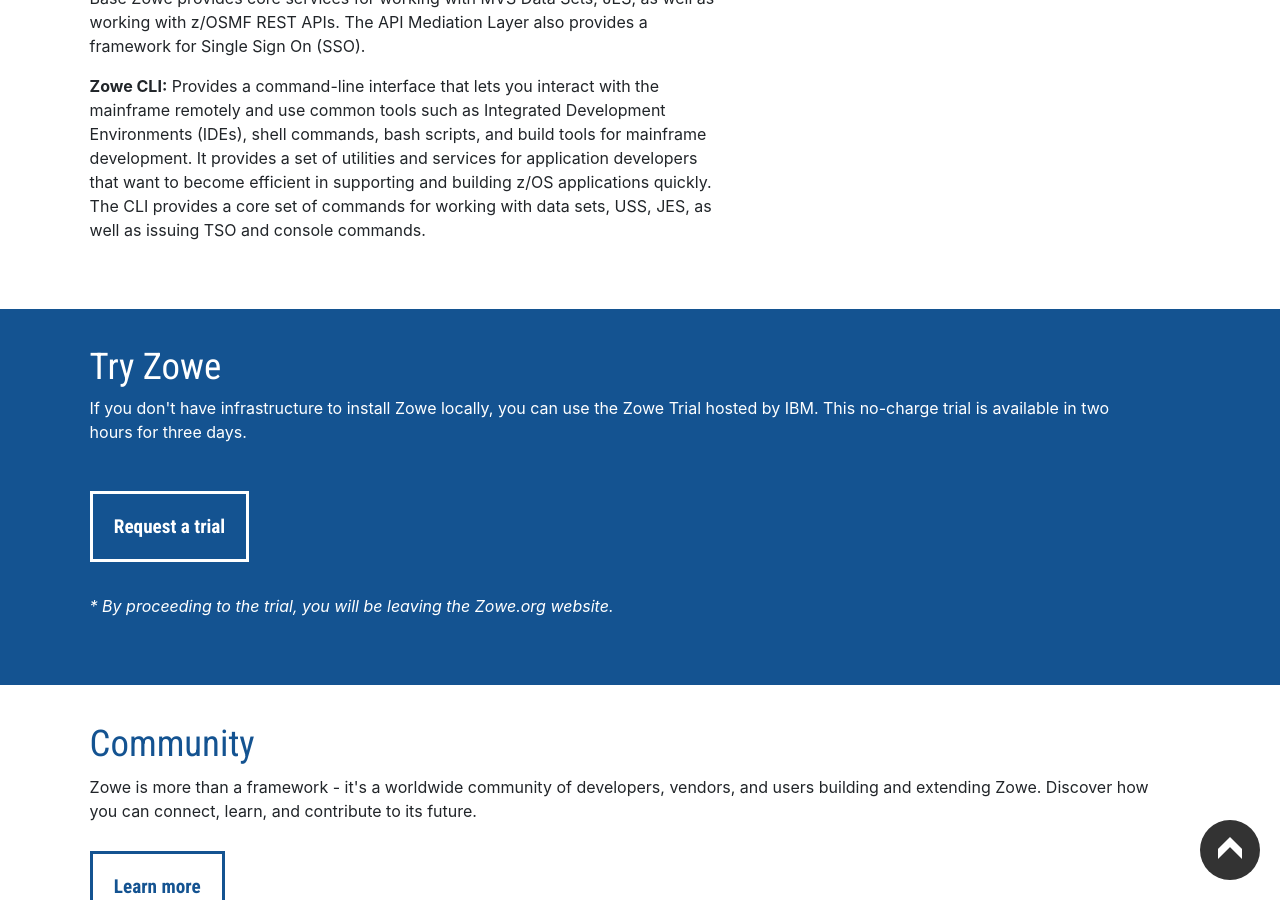
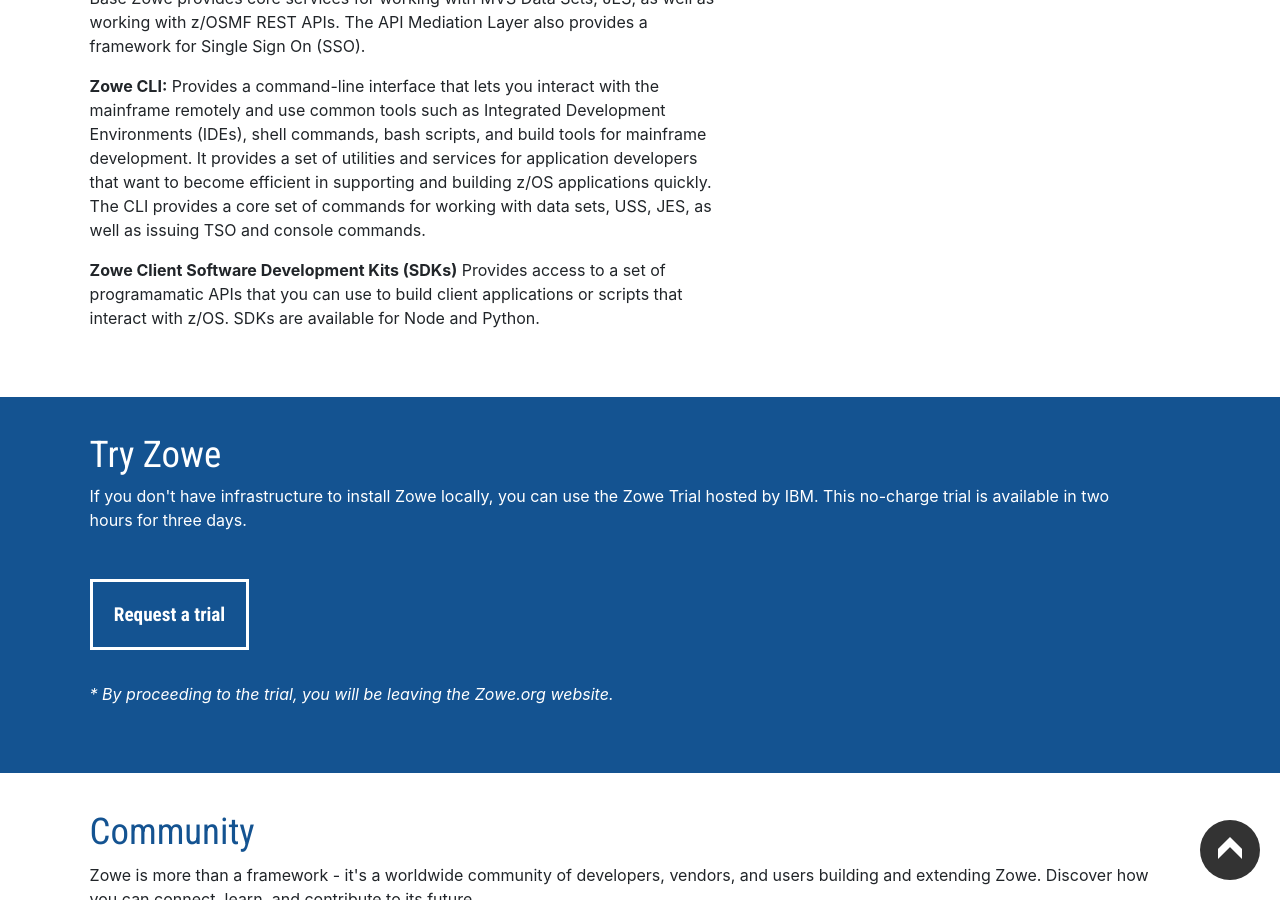
Before and after one commit to zowe/zowe.github.io, a Jekyll site: the page built from index.md, in a window 1280 px wide and 900 px high, scrolled down 862 px. Built offline with Jekyll 4.4.1, drawn with Linux system fonts in a browser that asks for light colours; our own code applies the rules of GitHub Pages for plain Markdown files.

Commit message:
add overview blurb

```diff
--- a/index.md
+++ b/index.md
@@ -40,6 +40,9 @@
 <p><b>API Mediation Layer:</b> Provides a gateway that acts as a reverse proxy for z/OS services, together with a catalog of REST APIs and a dynamic discovery capability. Base Zowe provides core services for working with MVS Data Sets, JES, as well as working with z/OSMF REST APIs. The API Mediation Layer also provides a framework for Single Sign On (SSO). </p>
 
 <p><b>Zowe CLI:</b> Provides a command-line interface that lets you interact with the mainframe remotely and use common tools such as Integrated Development Environments (IDEs), shell commands, bash scripts, and build tools for mainframe development. It provides a set of utilities and services for application developers that want to become efficient in supporting and building z/OS applications quickly. The CLI provides a core set of commands for working with data sets, USS, JES, as well as issuing TSO and console commands.</p>
+
+<p><b>Zowe Client Software Development Kits (SDKs)</b> Provides access to a set of programamatic APIs that you can use to build client applications or scripts that interact with z/OS. SDKs are available for Node and Python.</p>
+
 </div>
 
 <div class="videocol">
```
